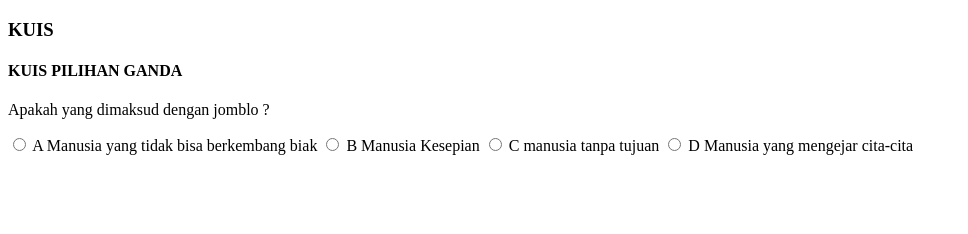
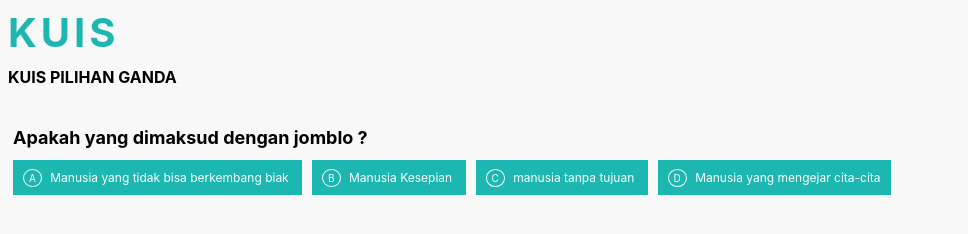
Before and after one commit to kariz-dev/kuis-pilihan-ganda, a plain HTML site: page index.html in a window 1280 px wide. Shown: the whole page, without its empty margins (0-968 px from the left). Drawn offline with Linux system fonts and the light colour scheme.

Commit message:
css style

```diff
--- a/index.html
+++ b/index.html
@@ -4,6 +4,7 @@
     <meta charset="UTF-8">
     <meta name="viewport" content="width=device-width, initial-scale=1.0">
     <meta http-equiv="X-UA-Compatible" content="ie=edge">
+    <link rel="stylesheet" href="style.css" type="text/css">
     <title>Kuis Pilihan Ganda</title>
 </head>
 <body>
--- /dev/null
+++ b/style.css
@@ -0,0 +1,70 @@
+body {
+    background: #f9f9f9;
+    font-family: -apple-system, BlinkMacSystemFont, 'Segoe UI', Roboto, Oxygen, Ubuntu, Cantarell, 'Open Sans', 'Helvetica Neue', sans-serif;
+}
+
+.container {
+    width: 600px;
+    text-align: center;
+    margin: 40px auto;
+}
+
+h3 {
+    color: #1cb7b0;
+    font-size: 2.5em;
+    letter-spacing: 0.1em;
+    margin-top: 0px;
+    margin-bottom: 10px;
+}
+
+h4 {
+    font-size: 1em;
+    margin-top: 0px;
+    margin-bottom: 40px;
+    text-transform: uppercase;
+}
+
+.frame-pilihan {
+    display: flex;
+    flex-wrap: wrap;
+}
+
+.pertanyaan {
+    text-align: left;
+    margin-left: 5px;
+    font-size: 18px;
+    font-weight: bold;
+}
+
+.pilihan {
+    width: 270px;
+    font-size: 12px;
+    background: #1cb7b0;
+    cursor: pointer;
+    color: white;
+    margin: 5px;
+    padding: 10px;
+    text-align: left;
+}
+
+.pilihan:hover {
+    opacity: 0.8;
+}
+
+.radio-hiden {
+    display: none;
+}
+
+.radio-hiden[type=radio]:checked + .abcd {
+    background: white;
+    color: #1cb7b0;
+}
+
+.abcd {
+    border: 1px solid white;
+    border-radius: 50%;
+    display: inline-block;
+    font-size: 10px;
+    padding: 2px 5px;
+    margin-right: 5px;
+}
```
